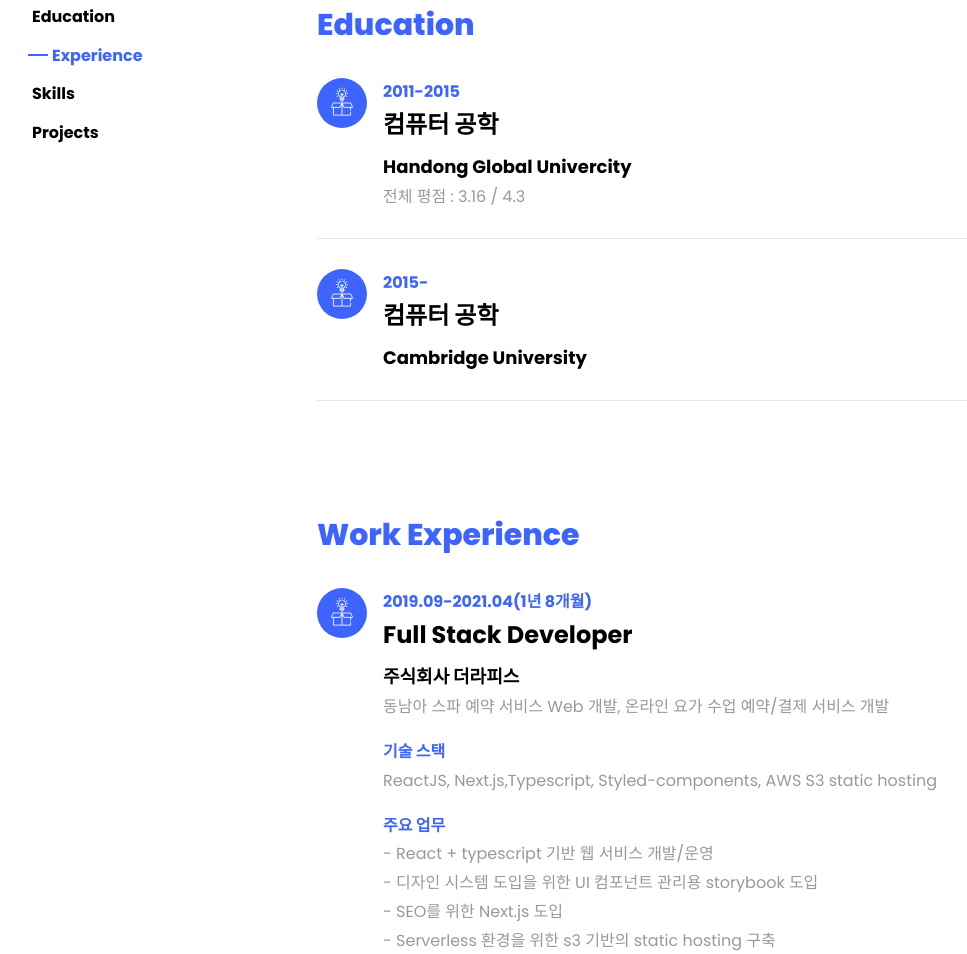
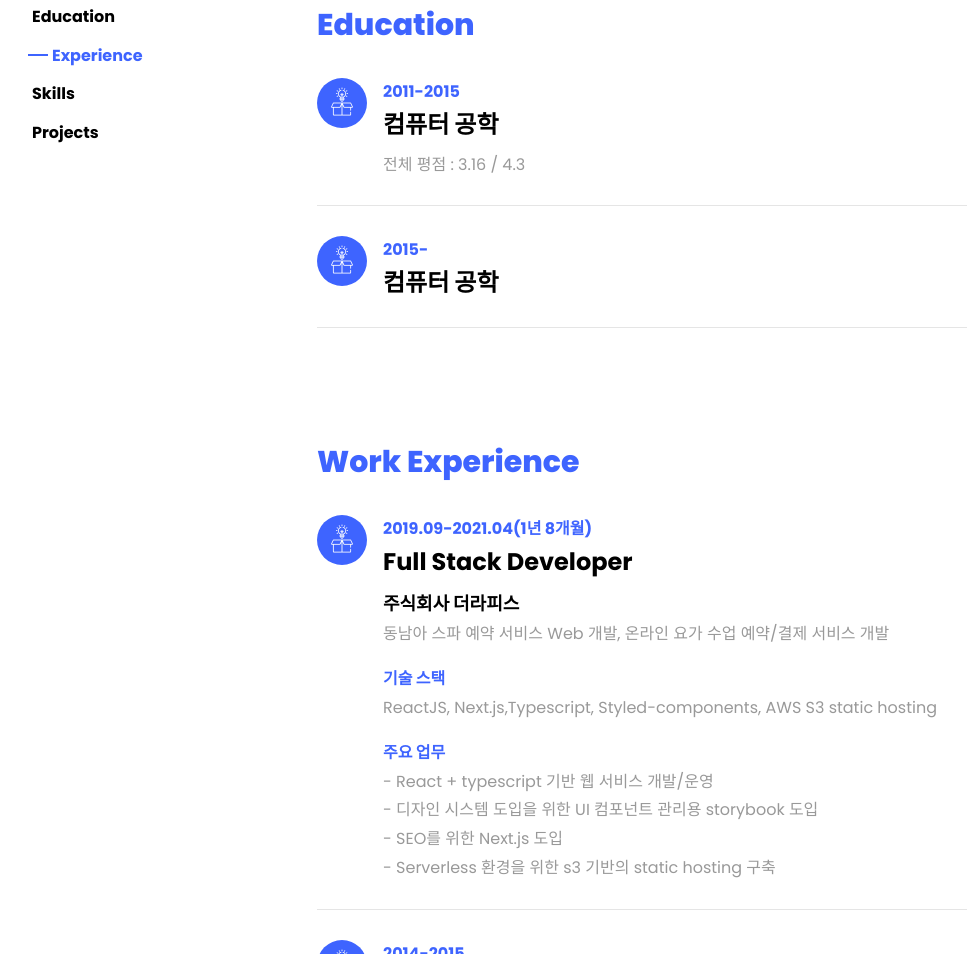
Before and after one commit to choijunmuk/resume, a plain HTML site: page index.html in a window 1280 px wide. Shown: the part 1357-2311 px from the top of the page, without its empty margins (53-1020 px from the left). Drawn offline with Linux system fonts and the light colour scheme; files whose address does not match are found by name.

Commit message:
Update index.html

```diff
--- a/index.html
+++ b/index.html
@@ -116,7 +116,7 @@
 							<div class="text pl-3">
 								<span class="date">2011-2015</span>
 								<h2>컴퓨터 공학</h2>
-								<span class="position">Handong Global Univercity</span>
+
 								<p>전체 평점 : 3.16 / 4.3</p>
 							</div>
 						</div>
@@ -127,7 +127,7 @@
 							<div class="text pl-3">
 								<span class="date">2015-</span>
 								<h2>컴퓨터 공학</h2>
-								<span class="position">Cambridge University</span>
+
 								<p></p>
 							</div>
 						</div>
```
